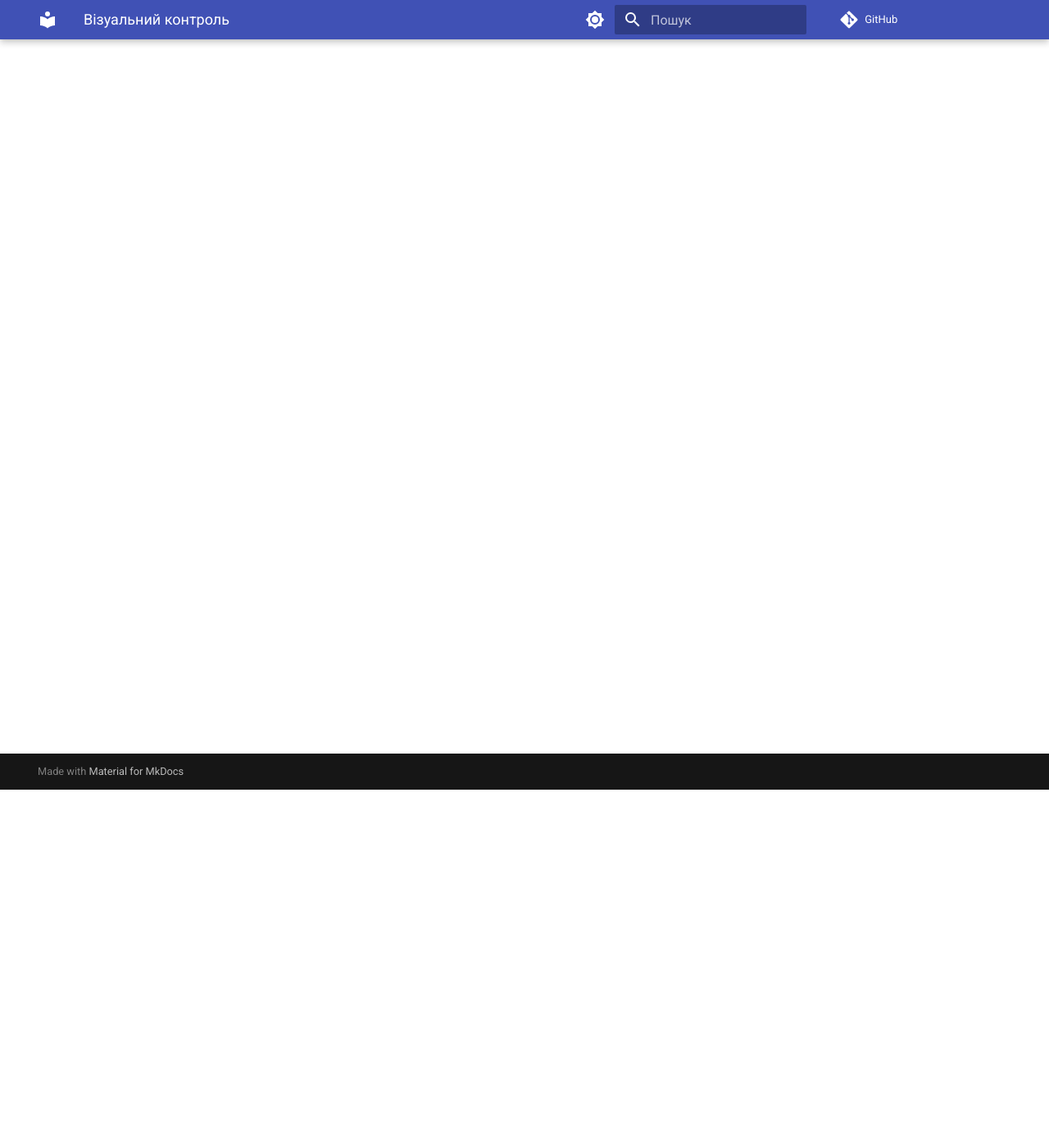
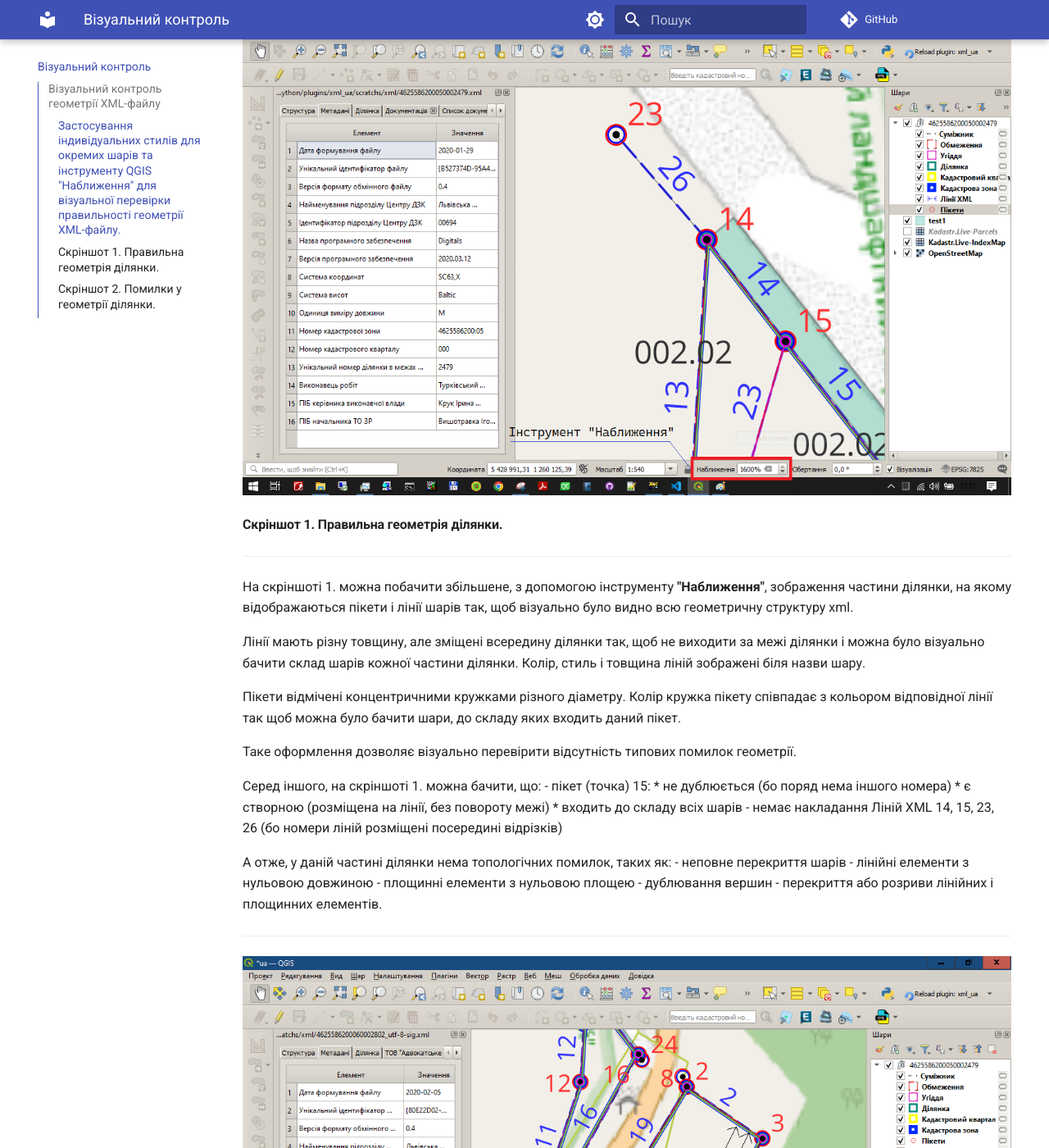
Before and after one commit to krechkivsky/xml_ua_docs, an MkDocs documentation site: the page built from docs/visual_control.md, in a window 1280 px wide and 1400 px high, scrolled down 437 px. Shown: the whole window at 82% size. Built offline with MkDocs 1.6.1 and Material for MkDocs 9.7.7, drawn with Linux system fonts in a browser that asks for light colours; comment, search, counter and statistics services are not loaded; some of the changed text lies outside the part shown.

Commit message:
Update documentation

```diff
--- a/docs/visual_control.md
+++ b/docs/visual_control.md
@@ -1,5 +1,45 @@
 [![index.md](images/icon.png)](./index.md)
 
-Застосування індивідуальних стилів для окремих шарів та інструменту QGIS **"Наближення"** дозволяє візуально перевірити відсутність типових помилок геометрії.
+### Візуальний контроль геометрії XML-файлу
 
-<img src="images/zoom.png" >
+
+#### Застосування індивідуальних стилів для окремих шарів та інструменту QGIS **"Наближення"** для візуальної перевірки правильності геометрії XML-файлу.
+---
+![index.md](images/zoom.png)
+
+#### Скріншот 1. Правильна геометрія ділянки.
+
+---
+
+
+
+На скріншоті 1. можна побачити збільшене, з допомогою інструменту **"Наближення"**, зображення частини ділянки, на якому відображаються пікети і лінії шарів так, щоб візуально було видно всю геометричну структуру xml.
+
+Лінії мають різну товщину, але зміщені всередину ділянки так, щоб не виходити за межі ділянки і можна було візуально бачити склад шарів кожної частини ділянки.
+Колір, стиль і товщина ліній зображені біля назви шару.
+
+Пікети відмічені концентричними кружками різного діаметру. Колір кружка пікету співпадає з кольором відповідної лінії так щоб можна було бачити шари, до складу яких входить даний пікет.
+
+Таке оформлення дозволяє візуально перевірити відсутність типових помилок геометрії.
+
+Серед іншого, на скріншоті 1. можна бачити, що:
+- пікет (точка) 15:
+  * не дублюється (бо поряд нема іншого номера)
+  * є створною (розміщена на лінії, без повороту межі)
+  * входить до складу всіх шарів
+- немає накладання Ліній XML 14, 15, 23, 26 (бо номери ліній розміщені посередині відрізків)
+
+А отже, у даній частині ділянки нема топологічних помилок, таких як:
+- неповне перекриття шарів
+- лінійні елементи з нульовою довжиною
+- площинні елементи з нульовою площею
+- дублювання вершин
+- перекриття або розриви лінійних і площинних елементів.
+
+---
+![index.md](images/zoom2.png)
+
+#### Скріншот 2. Помилки у геометрії ділянки.
+
+---
+Натомість на скріншоті 2. можна побачити, що: Пікет (точка) 6 не входить до складу всіх шарів, а Лінія XML 3 перекривається Лініями XML 7 і 8.
```
Also changed, not shown: site/search/search_index.json, site/visual_control/index.html, 1 other file.
